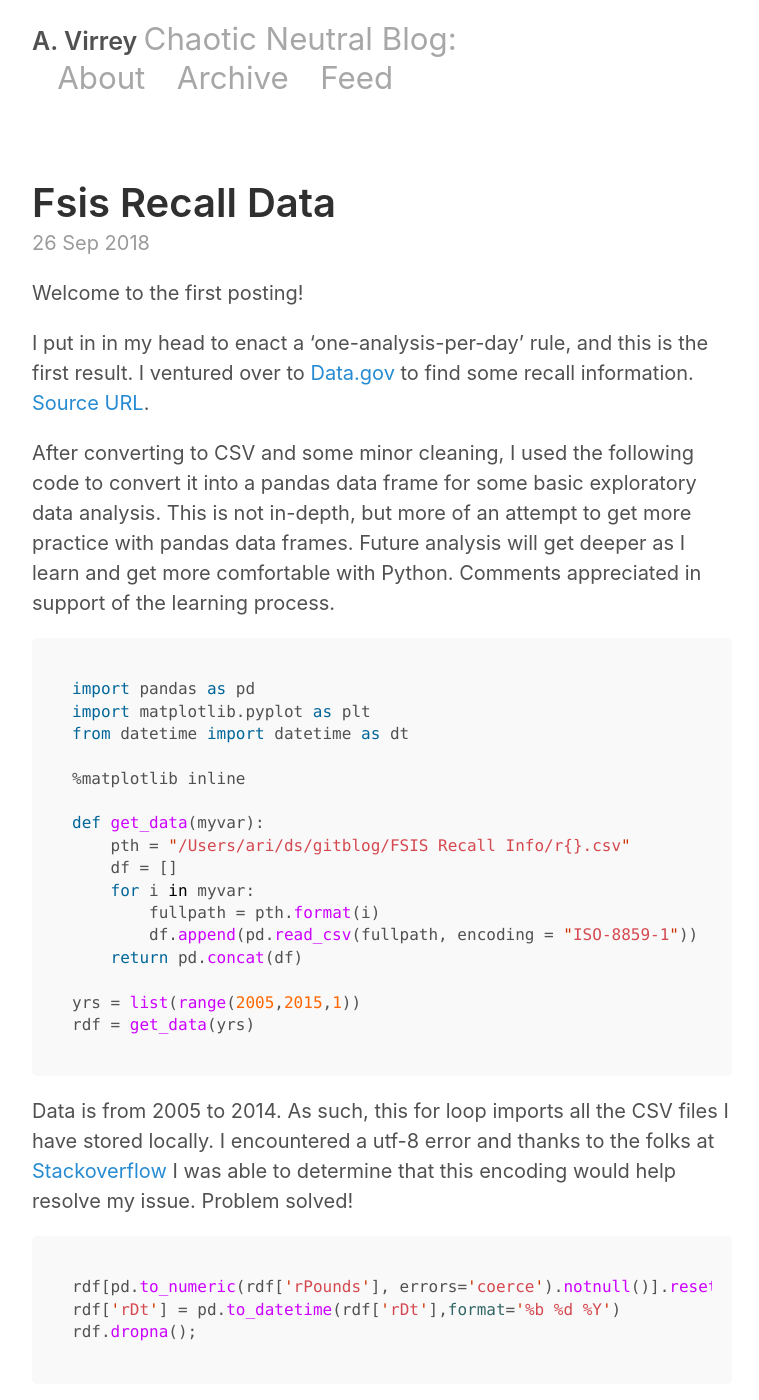
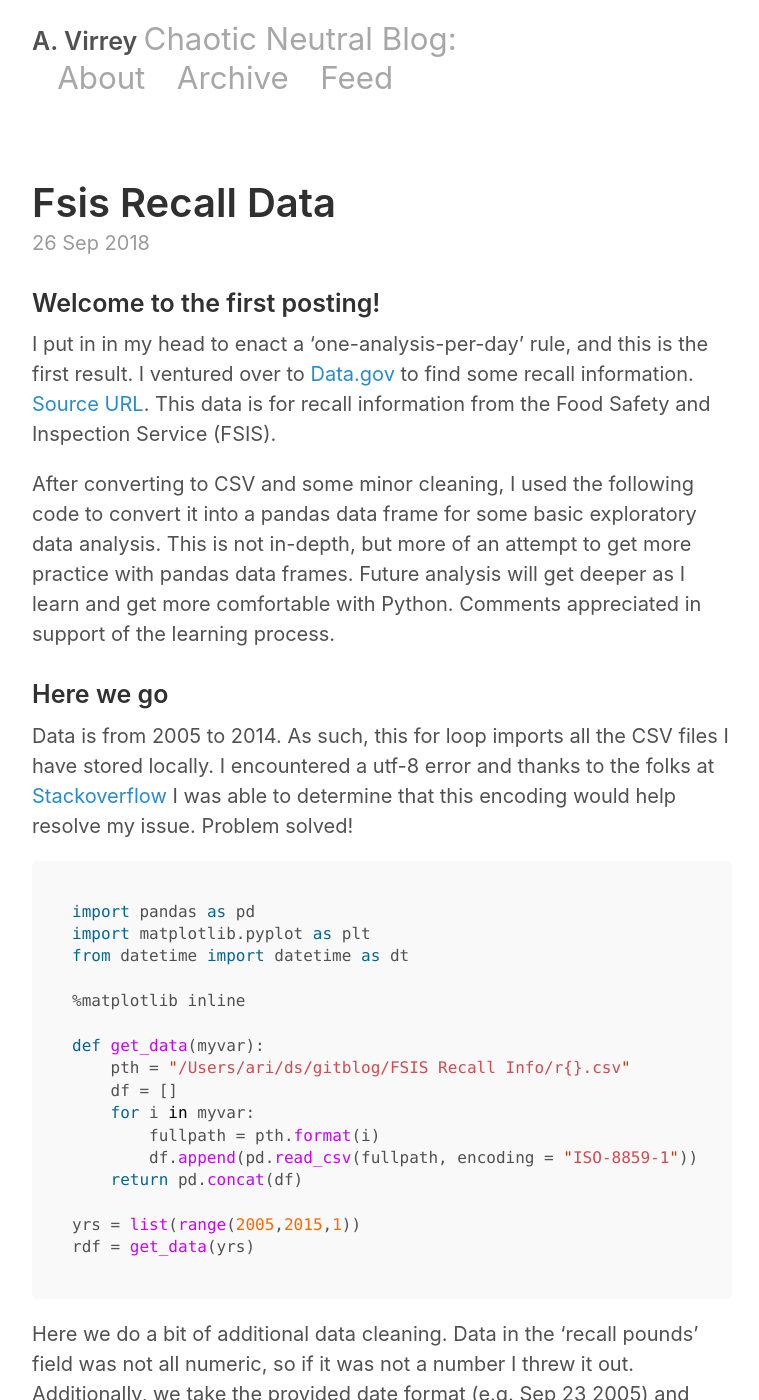
Before and after one commit to virrey/virrey.github.io, a Jekyll site: the page built from _posts/2018-09-26-FSIS-Recall-Data.md, in a window 1280 px wide and 1400 px high. Shown: the whole window, without its empty margins (258-1017 px from the left). Built offline with Jekyll 4.4.1, drawn with Linux system fonts in a browser that asks for light colours; our own code applies the rules of GitHub Pages for plain Markdown files; some of the changed text lies outside the part shown.

Commit message:
quick update because we are live

````diff
--- a/_posts/2018-09-26-FSIS-Recall-Data.md
+++ b/_posts/2018-09-26-FSIS-Recall-Data.md
@@ -1,8 +1,12 @@
-Welcome to the first posting!
+### Welcome to the first posting!
 
-I put in in my head to enact a 'one-analysis-per-day' rule, and this is the first result. I ventured over to [Data.gov](data.gov) to find some recall information. [Source URL](https://catalog.data.gov/dataset?q=recall&groups=safety3175#topic=safety_navigation).
+I put in in my head to enact a 'one-analysis-per-day' rule, and this is the first result. I ventured over to [Data.gov](www.data.gov) to find some recall information. [Source URL](https://catalog.data.gov/dataset?q=recall&groups=safety3175#topic=safety_navigation). This data is for recall information from the Food Safety and Inspection Service (FSIS).
 
 After converting to CSV and some minor cleaning, I used the following code to convert it into a pandas data frame for some basic exploratory data analysis. This is not in-depth, but more of an attempt to get more practice with pandas data frames. Future analysis will get deeper as I learn and get more comfortable with Python. Comments appreciated in support of the learning process.
+
+### Here we go
+
+Data is from 2005 to 2014. As such, this for loop imports all the CSV files I have stored locally. I encountered a utf-8 error and thanks to the folks at [Stackoverflow](https://stackoverflow.com/questions/19699367/unicodedecodeerror-utf-8-codec-cant-decode-byte) I was able to determine that this encoding would help resolve my issue. Problem solved!
 
 ```python
 import pandas as pd
@@ -23,7 +27,7 @@ yrs = list(range(2005,2015,1))
 rdf = get_data(yrs)
 ```
 
-Data is from 2005 to 2014. As such, this for loop imports all the CSV files I have stored locally. I encountered a utf-8 error and thanks to the folks at [Stackoverflow](https://stackoverflow.com/questions/19699367/unicodedecodeerror-utf-8-codec-cant-decode-byte) I was able to determine that this encoding would help resolve my issue. Problem solved!
+Here we do a bit of additional data cleaning. Data in the 'recall pounds' field was not all numeric, so if it was not a number I threw it out. Additionally, we take the provided date format (e.g. Sep 23 2005) and converting to a datetime format.
 
 ```python
 rdf[pd.to_numeric(rdf['rPounds'], errors='coerce').notnull()].reset_index()
@@ -31,25 +35,33 @@ rdf['rDt'] = pd.to_datetime(rdf['rDt'],format='%b %d %Y')
 rdf.dropna();
 ```
 
-Text
+I wanted to do a quick summary by Years and Months, so I added these to the DataFrame object.
 
 ```python
 rdf['rYr'] = pd.DatetimeIndex(rdf['rDt']).year
 rdf['rMo'] = pd.DatetimeIndex(rdf['rDt']).month
 ```
 
-Text
+We then plot the Year info.
 
 ```python
 sDt1 = rdf.rYr.value_counts().sort_index()
 sDt1.plot();
 ```
 
-Text
+  [Image test]({{ site.url }}/images/plot.png)
+
+Lastly we plot the Months data as a bar.
 
 ```python
 sDt2 = rdf.rMo.value_counts().sort_index()
 sDt2.plot.bar(color='skyblue');
 ```
 
-Text
+  [Image test]({{ site.url }}/images/bar.png)
+
+Stay Chaotic -- Stay Neutral
+
+
+
+ARI
````
